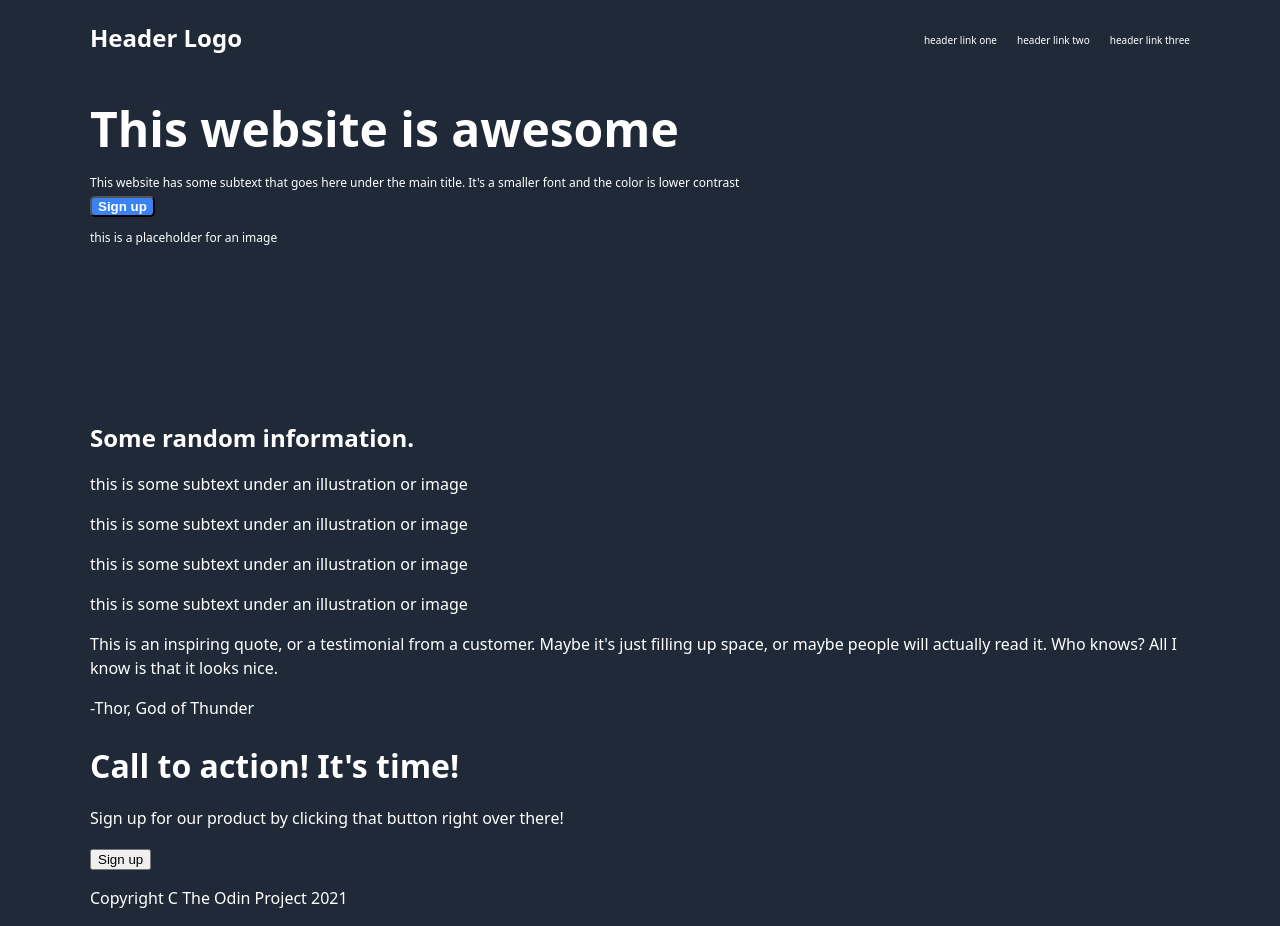
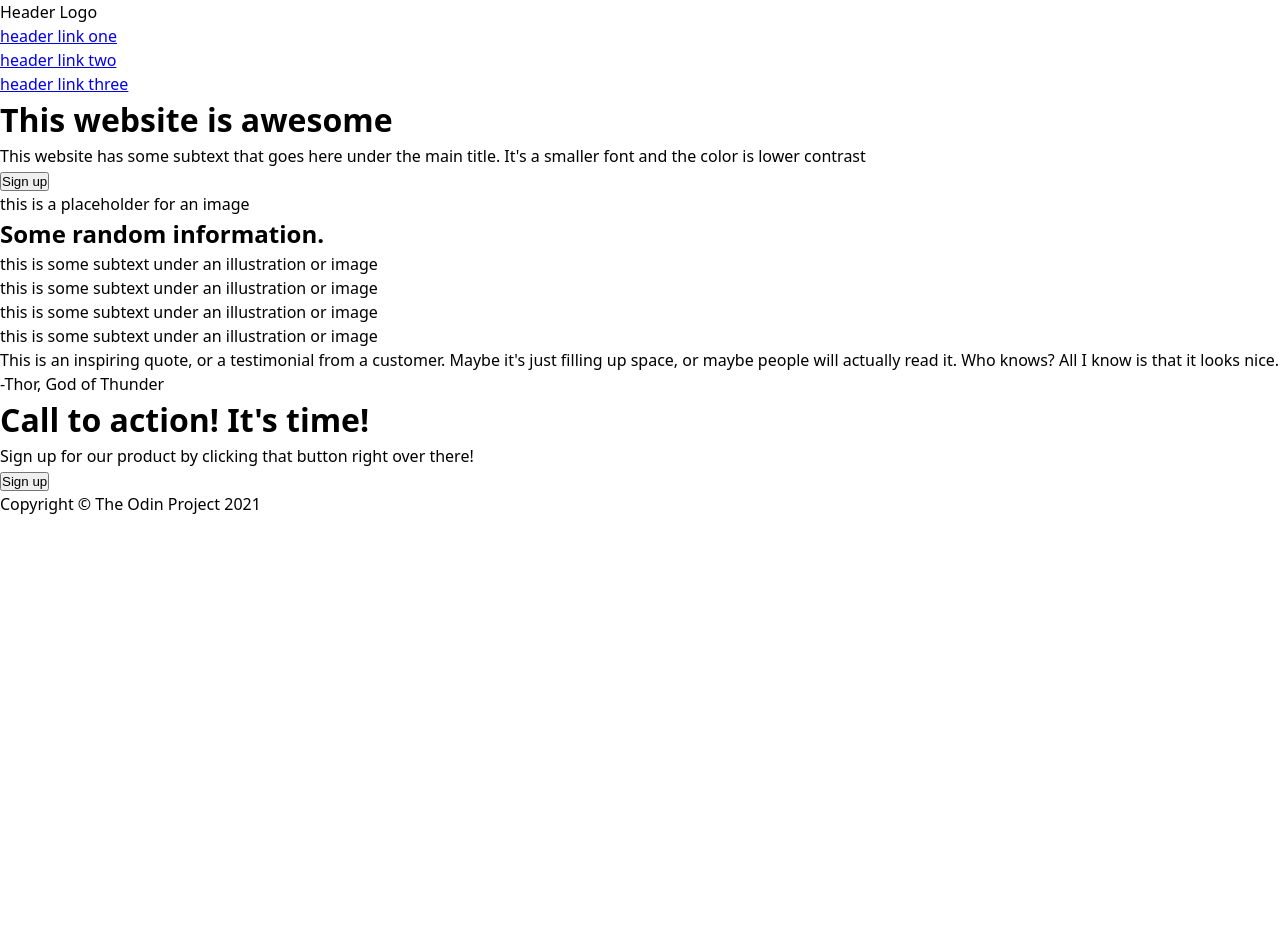
Before and after one commit to DylanScalifornia/Odin-landing-page, a plain HTML site: page index.html in a window 1280 px wide. After the commit the page ends 800 px from the top, so only its background shows below. Drawn offline with Linux system fonts and the light colour scheme.

Commit message:
adjusted the body of the landing page with css. Changed html <p>

```diff
--- a/index.html
+++ b/index.html
@@ -24,13 +24,13 @@
     <h1>This website is awesome</h1>
     <p>This website has some subtext that goes here under the main title. It's a smaller font and the color is lower contrast</p>
     <button class="sign-up1">Sign up</button>
-    <p>this is a placeholder for an image</p>
+    <p class="placeholder">this is a placeholder for an image</p>
   </div>
 </header>
 <!-- boxes landing -->
 <section class="boxes">
  <div class="container">
-  <h2 class="random-info">Some random information.</h2>
+  <h2>Some random information.</h2>
   <div class="box"><p>this is some subtext under an illustration or image</p></div>
   <div class="box"><p>this is some subtext under an illustration or image</p></div>
   <div class="box"><p>this is some subtext under an illustration or image</p></div>
@@ -55,7 +55,7 @@
 <!-- Footer -->
 <footer class="copyright">
   <div class="container">
-    <p>Copyright C The Odin Project 2021</p>
+    <p>Copyright &#169 The Odin Project 2021</p>
   </div>
 </footer>
 </body>
--- a/styles.css
+++ b/styles.css
@@ -1,88 +1,15 @@
 body{
-  font-family:system-ui, -apple-system, BlinkMacSystemFont, 'Segoe UI', Roboto, Oxygen, Ubuntu, Cantarell, 'Open Sans', 'Helvetica Neue', sans-serif;
+  font-family: system-ui, -apple-system, BlinkMacSystemFont, 'Segoe UI', Roboto, Oxygen, Ubuntu, Cantarell, 'Open Sans', 'Helvetica Neue', sans-serif;
   font-size: 16px;
   line-height: 1.5;
-  background: #1f2937;
-  color: white;
+  background: white;
+}
+* {
+  box-sizing: border-box;
+  margin: 0;
+  padding: 0;
 }
 
-h1, h2{
-  margin-bottom: 16px;
+.placeholder{
+  max-width: 100%;
 }
-
-.container{
-  max-width: 1100px;
-  margin: 0 auto;
-  padding: 0 30px;
-}
-
-.navbar{
-  background: #1f2937;
-  color: white;
-  height: 60px;
-}
-
-.navbar .logo{
-font-size: x-large;
-font-weight: bold;
-}
-
-ul{
-  list-style: none;
-}
-
-.navbar a{
-  text-decoration: none;
-  color: white;
-  font-size: 10px;
-}
-
-.navbar .container{
-  display: flex;
-  justify-content: space-between;
-  align-items: center;
-  height: 100%;
-}
-
-.navbar ul{
-  display: flex;
-}
-
-.navbar ul li{
-  margin-left: 20px;
-}
-
-.header{
-  background-color: #1f2937;
-  color: white;
-  min-height: 300px;
-}
-
-.header h1{
-  font-size: 3rem;
-  font-weight: bold;
-  line-height: 1.2;
-}
-
-.header p{
-  font-size: 12px;
-  margin-bottom: 4px;
-}
-
-.header button{
-  background-color: #3b82f6;
-  color: white;
-  font-weight: bold;
-  border-radius: 5px;
-}
-
-.header button{
-  display: flex;
-  justify-content: flex-start;
-}
-
-.header .placeholder{
-  background-color: #6d747d;
-  padding: 16px;
-  display: flex;
-}
```
